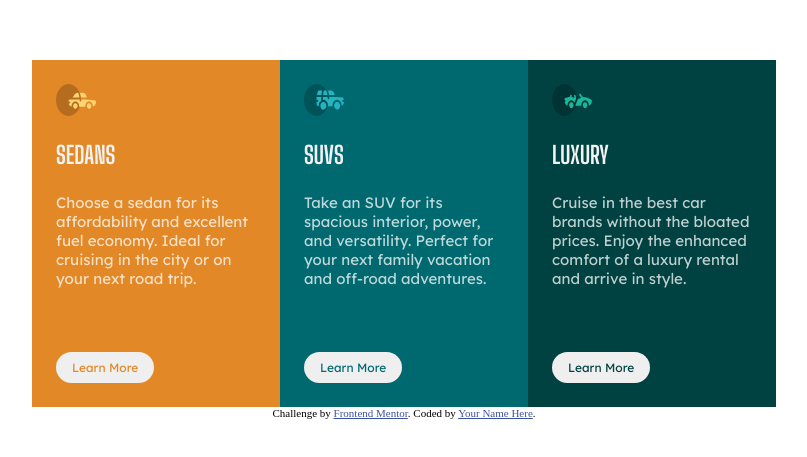
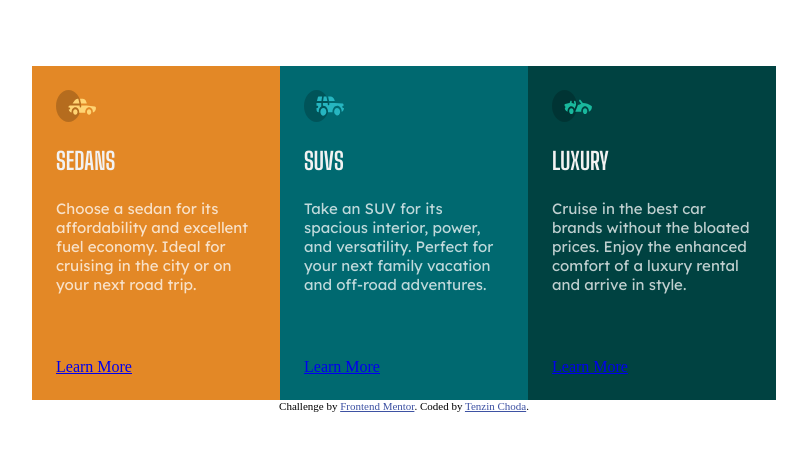
Before and after one commit to tenze21/3-column-preview-card-component, a plain HTML site: page index.html in a window 1280 px wide. Shown: the part 161-618 px from the top of the page, without its empty margins (236-1043 px from the left). Drawn offline with Linux system fonts and the light colour scheme.

Commit message:
Update index.html

```diff
--- a/index.html
+++ b/index.html
@@ -23,14 +23,14 @@
       sizes="32x32"
       href="./images/favicon-32x32.png"
     />
-    <link rel="stylesheet" href="style.css">
+    <link rel="stylesheet" href="style.css" />
 
     <title>Frontend Mentor | 3-column preview card component</title>
 
     <!-- Feel free to remove these styles or customise in your own stylesheet 👍 -->
   </head>
   <body>
-    <main>
+    <main class="wrapper">
       <article class="sedans modal">
         <img src="./icon-sedans.svg" alt="Sedan" aria-hidden="true" />
         <h1>SEDANS</h1>
@@ -38,7 +38,7 @@
           Choose a sedan for its affordability and excellent fuel economy. Ideal
           for cruising in the city or on your next road trip.
         </p>
-        <button>Learn More</button>
+        <a href="#" class="link">Learn More</a>
       </article>
       <article class="suvs modal">
         <img src="./icon-suvs.svg" alt="suv" aria-hidden="true" />
@@ -47,7 +47,7 @@
           Take an SUV for its spacious interior, power, and versatility. Perfect
           for your next family vacation and off-road adventures.
         </p>
-        <button>Learn More</button>
+        <a href="#" class="link">Learn More</a>
       </article>
       <article class="luxury modal">
         <img src="./icon-luxury.svg" alt="Luxury" aria-hidden="true" />
@@ -56,14 +56,14 @@
           Cruise in the best car brands without the bloated prices. Enjoy the
           enhanced comfort of a luxury rental and arrive in style.
         </p>
-        <button>Learn More</button>
+        <a href="#" class="link">Learn More</a>
       </article>
     </main>
     <footer class="attribution">
       Challenge by
       <a href="https://www.frontendmentor.io?ref=challenge" target="_blank"
         >Frontend Mentor</a
-      >. Coded by <a href="#">Your Name Here</a>.
+      >. Coded by <a href="#">Tenzin Choda</a>.
     </footer>
   </body>
 </html>
```
